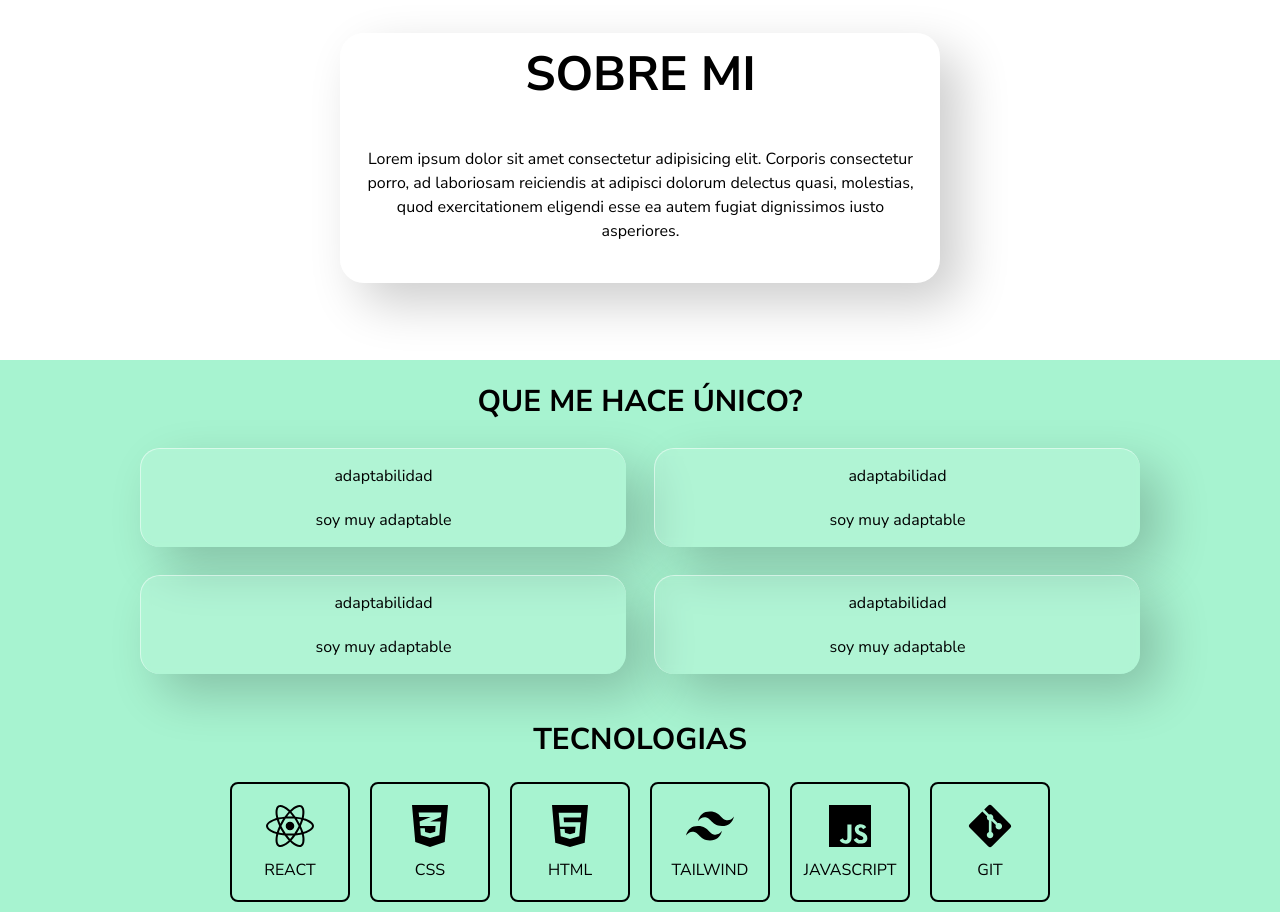
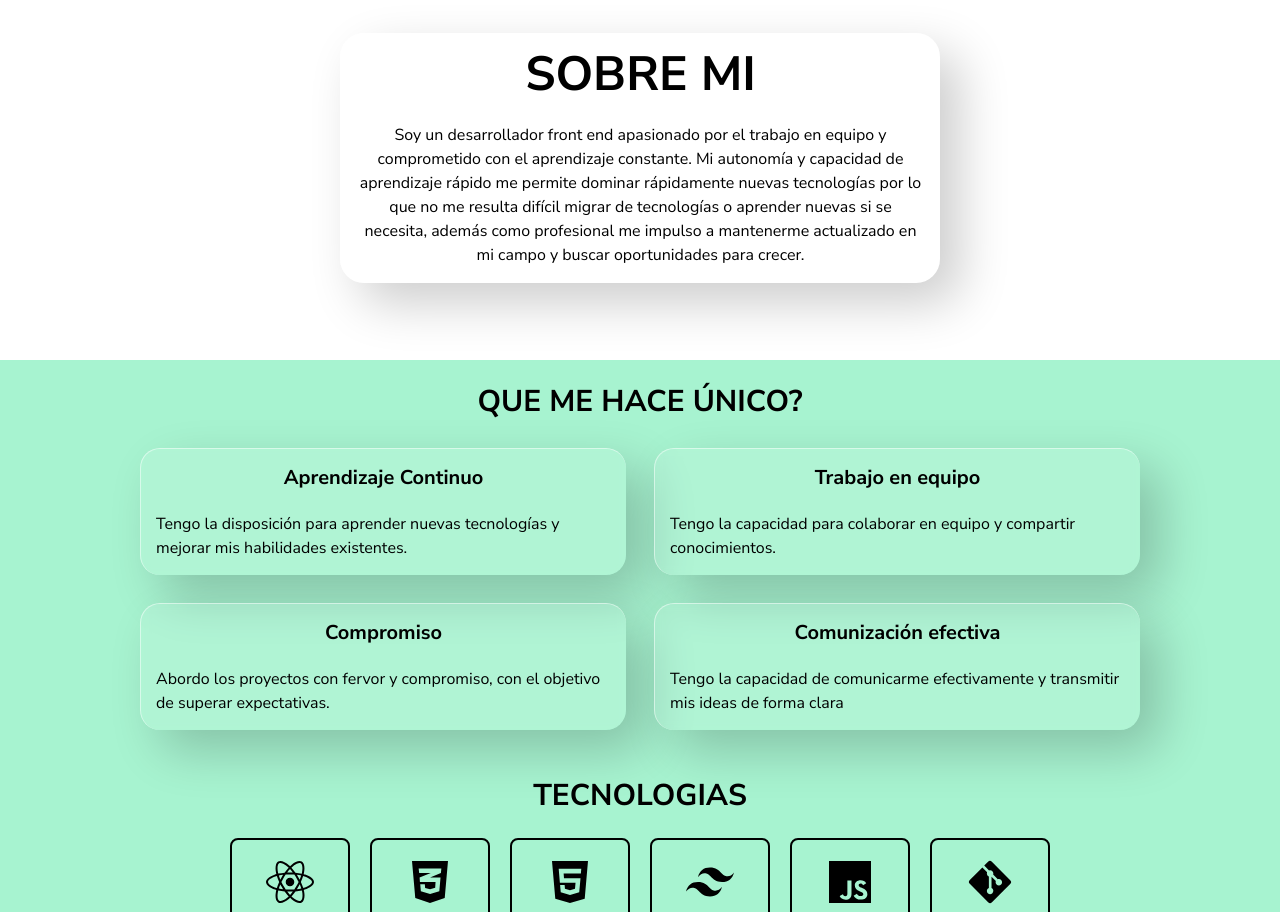
Before and after one commit to bryansuarez2004/Portafolio, a React (Vite) app: page / in a window 1280 px wide. Shown: the part 660-1572 px from the top of the page. Built offline with nearby package versions, Linux system fonts and the light colour scheme.

Commit message:
inclui el about y abilities

```diff
--- a/src/components/Abilities.jsx
+++ b/src/components/Abilities.jsx
@@ -7,10 +7,10 @@ const Abilities = () => {
         <h2 className='text-3xl text-center mb-7 uppercase font-bold'>Que me hace único?</h2>
 
         <div className=' max-w-[1000px] mx-auto grid sm:grid-cols-2 gap-7'>
-           <CardUi text={'soy muy adaptable'} title={'adaptabilidad'}/>
-           <CardUi text={'soy muy adaptable'} title={'adaptabilidad'}/>
-           <CardUi text={'soy muy adaptable'} title={'adaptabilidad'}/>
-           <CardUi text={'soy muy adaptable'} title={'adaptabilidad'}/>
+           <CardUi text={'Tengo la disposición para aprender nuevas tecnologías y mejorar mis habilidades existentes.'} title={'Aprendizaje Continuo'}/>
+           <CardUi text={'Tengo la capacidad para colaborar en equipo y compartir conocimientos.'} title={'Trabajo en equipo'}/>
+           <CardUi text={'Abordo los proyectos con fervor y compromiso, con el objetivo de superar expectativas.'} title={'Compromiso'}/>
+           <CardUi text={'Tengo la capacidad de comunicarme efectivamente y transmitir mis ideas de forma clara'} title={'Comunización efectiva'}/>
         </div>
 
 
--- a/src/components/AboutMe.jsx
+++ b/src/components/AboutMe.jsx
@@ -6,7 +6,8 @@ const AboutMe = () => {
 
       <div className='grid gap-6  p-4 rounded-3xl min-h-[250px] max-w-[600px] text-center card mb-6 '>
       <h2 className='text-black dark:text-white text-5xl font-semibold'>SOBRE MI</h2>
-       <p className='text-black dark:text-white '>Lorem ipsum dolor sit amet consectetur adipisicing elit. Corporis consectetur porro, ad laboriosam reiciendis at adipisci dolorum delectus quasi, molestias, quod exercitationem eligendi esse ea autem fugiat dignissimos iusto asperiores.</p>
+       <p className='text-black dark:text-white '>Soy un desarrollador front end apasionado por el trabajo en equipo y comprometido con el aprendizaje constante.
+Mi autonomía y capacidad de aprendizaje rápido me permite dominar rápidamente nuevas tecnologías por lo que no me resulta difícil migrar de tecnologías o aprender nuevas si se necesita, además como profesional me impulso a mantenerme actualizado en mi campo y buscar oportunidades para crecer.</p>
       </div>
     </div>
   )
--- a/src/components/PopUp.jsx
+++ b/src/components/PopUp.jsx
@@ -11,7 +11,7 @@ const PopUp = ({scrolled,setFormOpen}) => {
     <>
          <button onClick={openForm} className={`${scrolled ? 'opacity-100 visible popUp  ' : 'opacity-0 invisible '} w-[150px] h-[150px]   fixed z-10 right-2 bottom-2 rounded-full text-center transition-all duration-700  flex items-center justify-center flex-col `} >
          <CgMail className='text-6xl' />
-             Contactame
+             Contáctame
          </button>
     </>
   )
--- a/src/components/UI/CardUi.jsx
+++ b/src/components/UI/CardUi.jsx
@@ -3,7 +3,7 @@ import React from 'react'
 const CardUi = ({title,text}) => {
   return (
      <div className='cardUi flex flex-col items-center justify-center gap-5'>
-            <h2>{title}</h2>
+            <h2 className='text-xl font-semibold'>{title}</h2>
             <p>
                 {text}</p>
 
```
